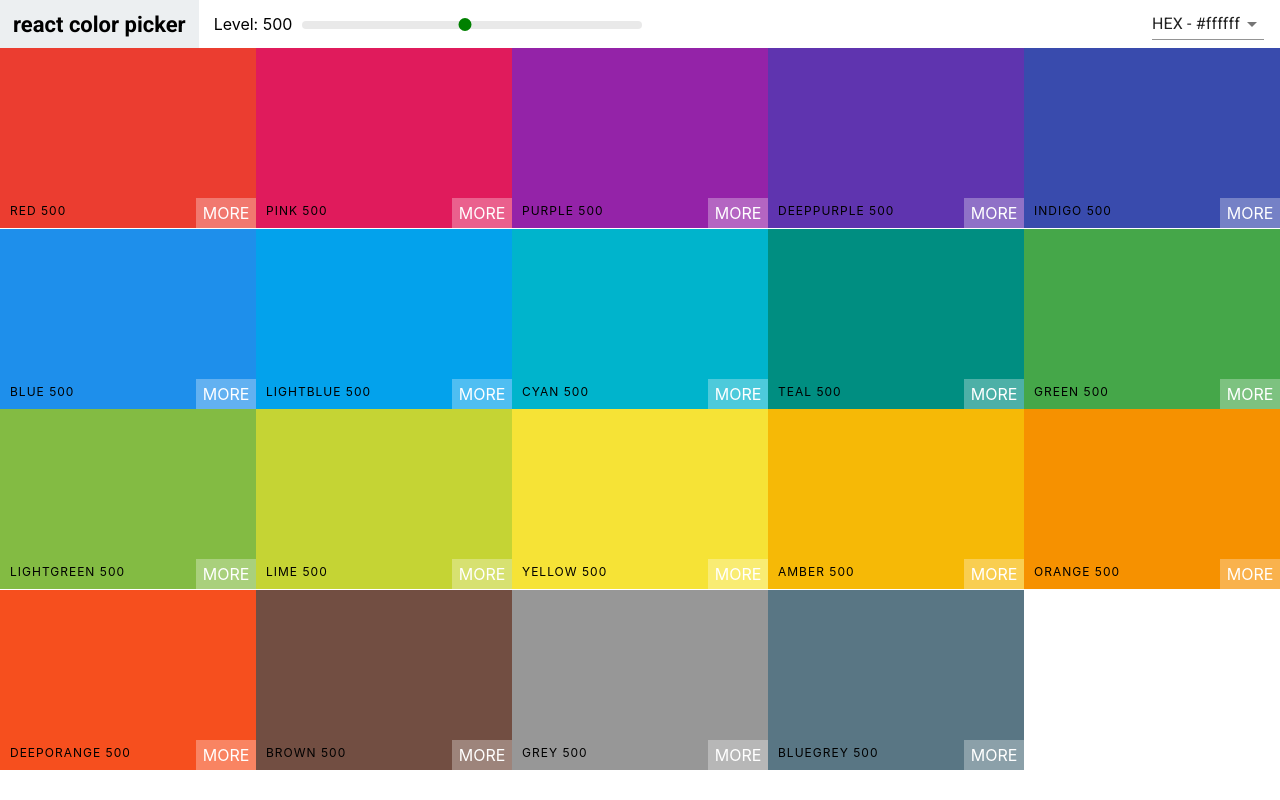
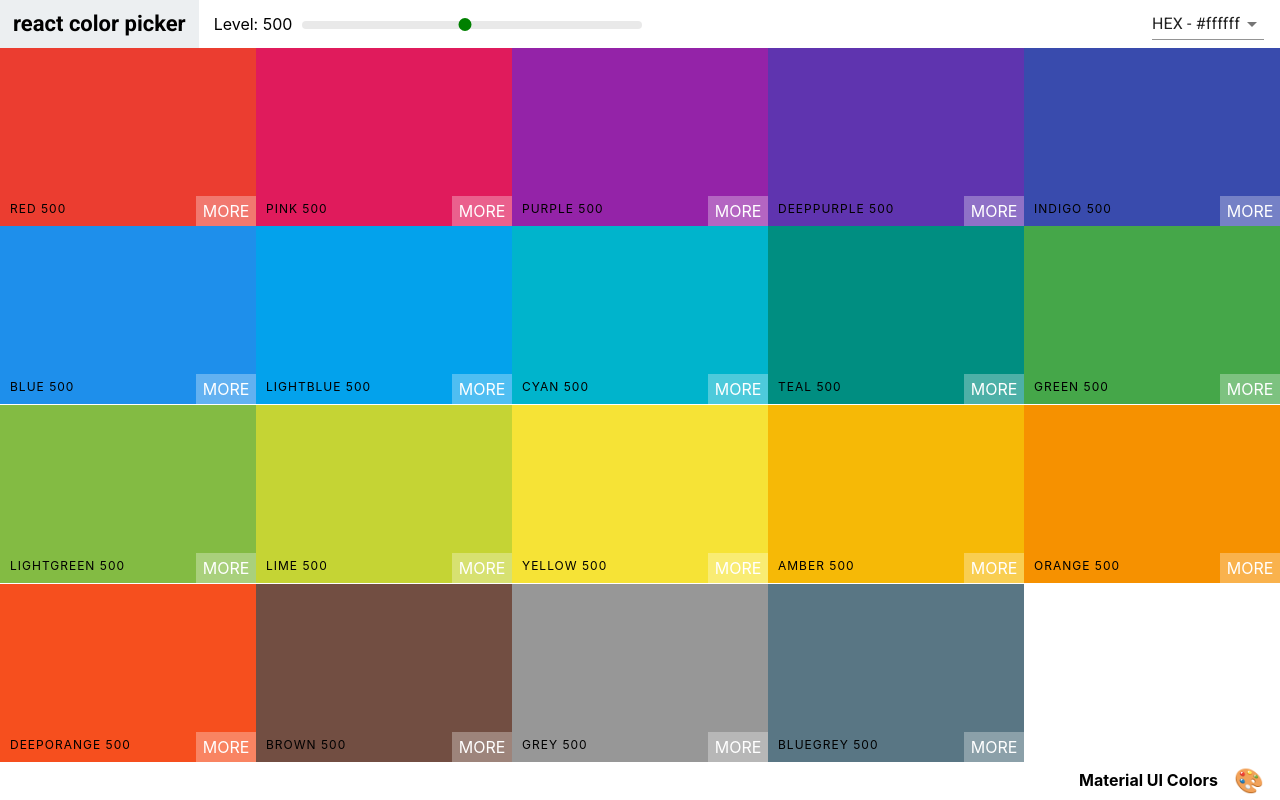
Before and after one commit to ty-mark/color-palette-proj, a React (Create React App) app in the folder color-app/: page / in a window 1280 px wide. Built offline with nearby package versions, Linux system fonts and the light colour scheme.

Commit message:
add palette footer

```diff
--- a/color-app/src/Palette.css
+++ b/color-app/src/Palette.css
@@ -1,7 +1,23 @@
 .Palette {
   height: 100vh;
+  display: flex;
+  flex-direction: column;
 }
 
 .Palette-colors {
   height: 90%;
 }
+
+.Palette-footer {
+  background-color: white;
+  height: 5vh;
+  display: flex;
+  justify-content: flex-end;
+  align-items: center;
+  font-weight: bold;
+}
+
+.emoji {
+  font-size: 1.5rem;
+  margin: 0 1rem;
+}
--- a/color-app/src/Palette.js
+++ b/color-app/src/Palette.js
@@ -17,10 +17,10 @@
     this.setState({ format: newFormat });
   }
   render() {
-    const { colors } = this.props.palette;
+    const { colors, paletteName, emoji } = this.props.palette;
     const { level, format } = this.state;
     const colorBoxes = colors[level].map(color => (
-      <ColorBox background={color[format]} name={color.name} />
+      <ColorBox background={color[format]} name={color.name} key={color.id} />
     ));
     return (
       <div className='Palette'>
@@ -28,7 +28,10 @@
         <div className='Palette-colors'>
           {colorBoxes}
         </div>
-        {/* footer goes here */}
+        <footer className='Palette-footer'>
+          {paletteName}
+          <span className='emoji'>{emoji}</span>
+        </footer>
       </div>
     );
   }
```
